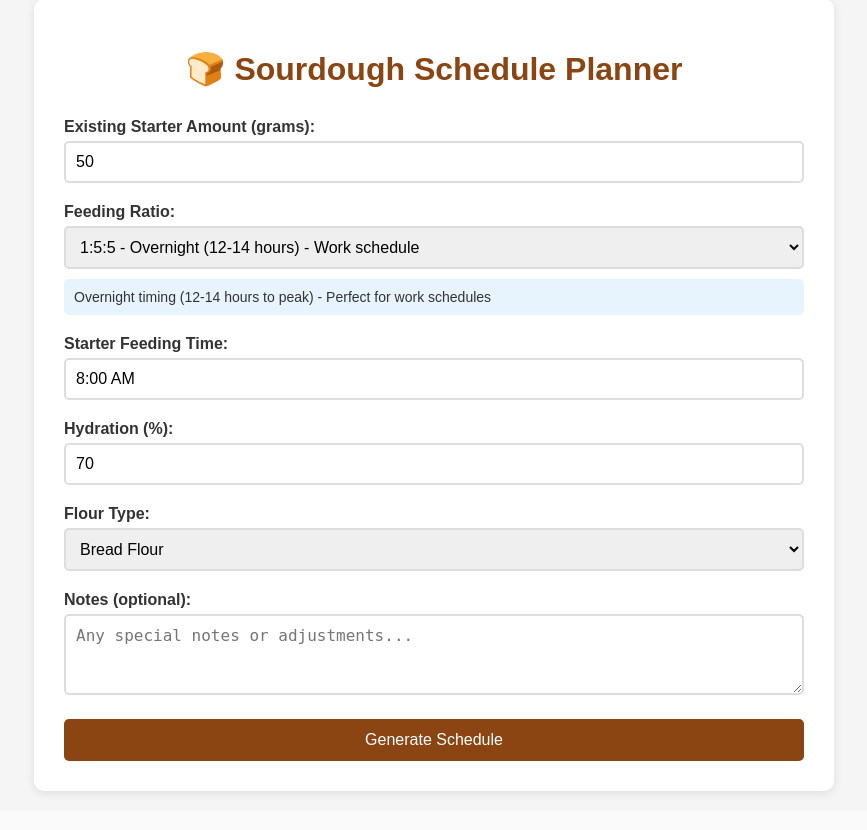
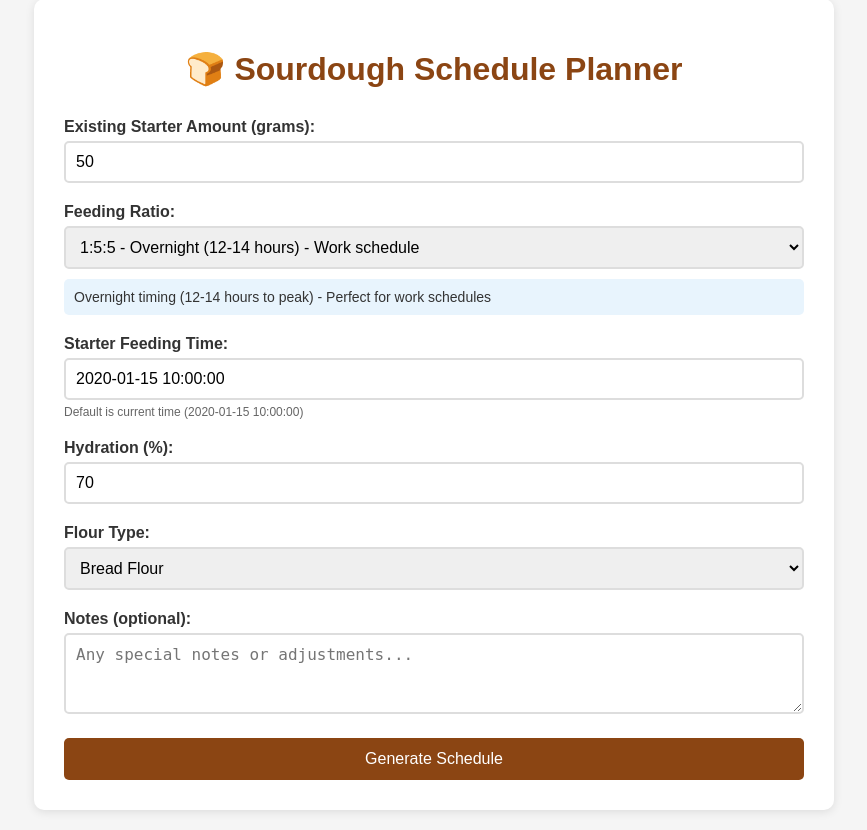
Before and after one commit to vibinwithmike/sourdoughbread-planner, a Flask app: template templates/index.html in a window 1280 px wide. Shown: the part 21-851 px from the top of the page, without its empty margins (206-1073 px from the left). Before the commit the page ends 816 px from the top, so only its background shows below. Run offline with Flask 3, Linux system fonts and the light colour scheme; the template is opened without the code that fills it: most values are stand-ins (such as "Sample title", 1, 10 or a date in 2020).

Commit message:
Update index.html

```diff
--- a/templates/index.html
+++ b/templates/index.html
@@ -108,6 +108,11 @@
             font-weight: bold;
             font-size: 12px;
         }
+        .current-time-note {
+            font-size: 12px;
+            color: #666;
+            margin-top: 5px;
+        }
     </style>
 </head>
 <body>
@@ -137,7 +142,8 @@
 
             <div class="form-group">
                 <label for="start_time">Starter Feeding Time:</label>
-                <input type="text" id="start_time" name="start_time" value="8:00 AM" placeholder="e.g., 8:00 AM">
+                <input type="text" id="start_time" name="start_time" value="{{ current_time }}" placeholder="e.g., 8:00 AM">
+                <div class="current-time-note">Default is current time ({{ current_time }})</div>
             </div>
 
             <div class="form-group">
```
